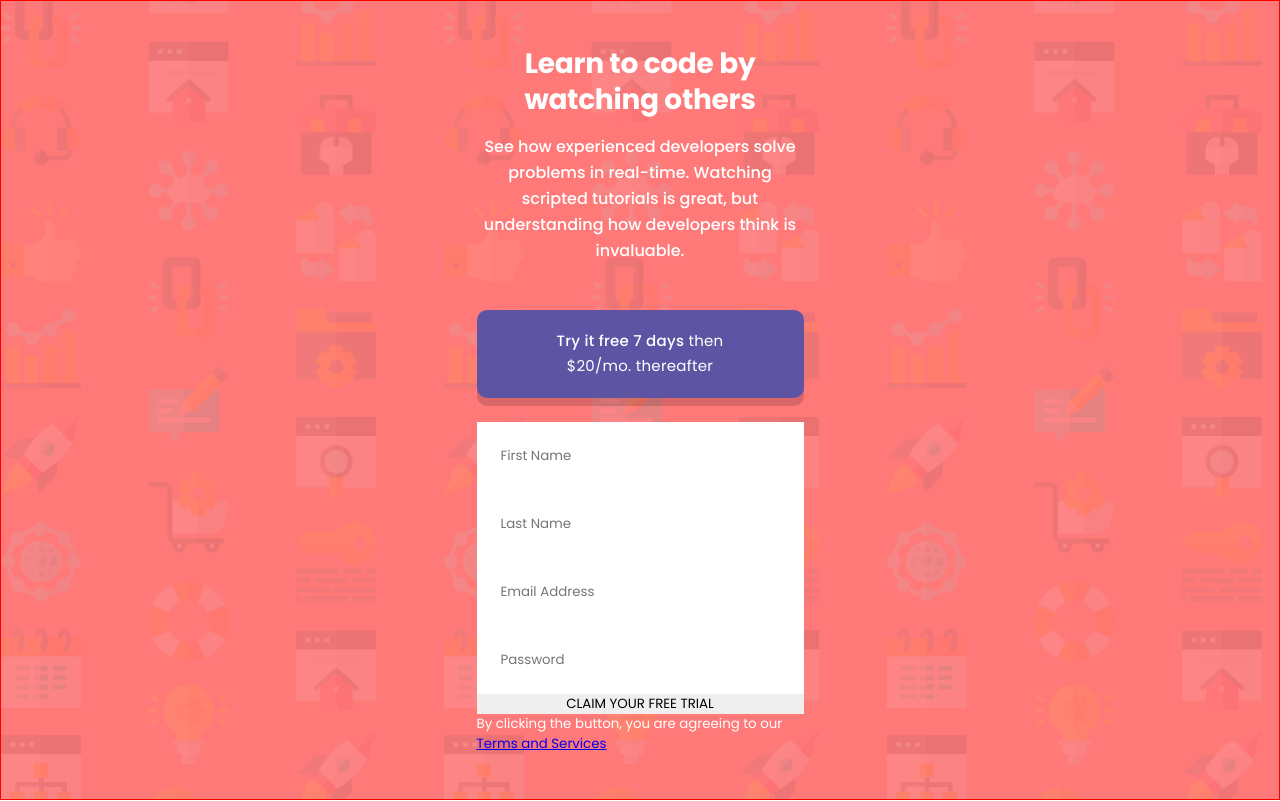
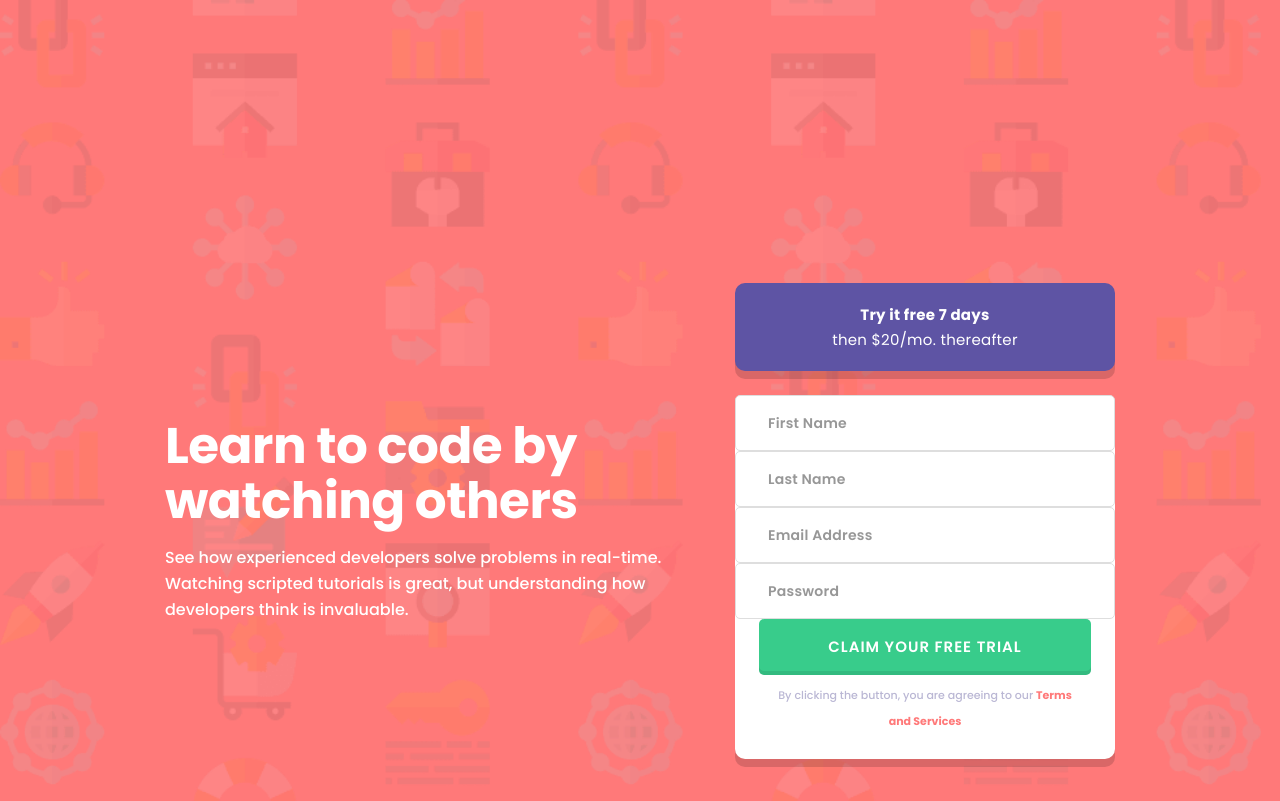
Before and after one commit to bojanab987/sign-up-form, a plain HTML site: page index.html in a window 1280 px wide. Shown: the top 801 px of the page. Drawn offline with Linux system fonts and the light colour scheme.

Commit message:
update style.css

```diff
--- a/css/style.css
+++ b/css/style.css
@@ -4,6 +4,11 @@
     --primary-violet:rgb(94,84,164);
     --primary-darkGray:rgb(61,59,72);
     --neutral-white: rgb(255,255,255);
+    --secondary-veryLightGray:rgb(222,222,222);
+    --secondary-lightBlueGray:rgb(186,183,212);
+    --secondary-hoverGreen: rgb(119, 226, 179);
+    --secondary-darkCoral:rgb(255,90,90);
+    --box-shadow: 0px 8px 0px 0px rgba(0, 0, 0, 0.15);
    }
 
 *, *::before, *::after{
@@ -11,42 +16,47 @@
     font-family: 'Poppins', sans-serif;
 }
 
-/*TO DO:check which element is not included in html and remove it*/
 html,body,main,div,section,h1,p,span,img,form,input,button,strong,small{
     margin:0;
     padding: 0;
     border: 0;
 }
 
-html, body, .container{
-    width: 100vw;
-    height: 100vh;
+html, body{
+    width: auto;
+    height: auto;
+    justify-content: center;
+}
+
+body{
+    background: url(../assets/bg-intro-desktop.png), var(--primary-coralRed);
+    background-size: cover;
+    background-repeat: no-repeat;
 }
 
 .container{
-    border: 1px solid red;
     display: flex;
     flex-direction: column;
     justify-content: space-evenly;
     align-items: center;
-    background: url(../assets/bg-intro-desktop.png), var(--primary-coralRed);
-    background-size: cover;
     color:var(--neutral-white);
-    padding-left: 24px;
-    padding-right: 24px;
+    margin:88px 24px 68px;
+
 }
 
 .info__container,
 .signup__container,
-.signup__form{
+.signup__form,
+.free__info{
     display: flex;
     flex-direction: column;
+    /* max-width: 327px; */
+    text-align: center;
 }
 
 .info__container{
-    text-align: center;
-    max-width: 327px;
     gap:16px;
+    margin-bottom: 64px;
 }
 
 .heading{
@@ -63,11 +73,12 @@ html, body, .container{
 }
 
 .signup__container{
-    max-width: 327px;
     gap:24px;
 }
 
 .free__info{
+    justify-content: center;
+    align-items: center;
     font-size: 15px;
     line-height: 1.7;
     font-weight: 400;
@@ -75,40 +86,181 @@ html, body, .container{
     border-radius: 10px;
     letter-spacing: 0.27px;
     height: 88px;
-    text-align: center;
-    padding:18px 66px;
-    box-shadow: 0px 8px 0px 0px rgba(0, 0, 0, 0.15);
+    box-shadow: var(--box-shadow);
+}
+
+.strong{
+    font-weight: 700;
+}
+
+.signup__form{
+    border-radius: 10px;
+    background-color: var(--neutral-white);
+    box-shadow: var(--box-shadow);
+}
+
+.input__container{
+    display: flex;
+    flex-direction: column;
+}
+
+.input__container, .submitBtn{
+    margin:0 24px 8px;
+}
+
+.input__container:first-of-type{
+    margin-top: 24px;
+}
+
+.input, .submitBtn{
+    border-radius: 5px;
+    height: 56px;
+    font-weight: 600;
+}
+
+
+.input{
+    border: 1px solid var(--secondary-veryLightGray);
+    font-size: 14px;
+    line-height: 1.85;
+    letter-spacing: 0.25px;
+    color:var(--primary-darkGray);
+    padding-left: 19.41px;
+}
+
+.input::placeholder{
+    opacity: 0.75;
+}
+
+.input:focus {
+    outline: none;
+}
+
+.input:active, .input:hover, .input:focus-visible{
+    border-color: var(--primary-violet);
+    caret-color: var(--primary-violet)
+}
+
+.invalid{
+    border:2px solid var(--primary-coralRed);
+    background: url(../assets/icon-error.svg);
+    background-repeat: no-repeat;
+    background-position: right 27px top 16px;
+}
+
+.error__message {
+    display: none;
+    margin-top:6px;
+    font-weight: 500;
+    line-height: 1.5;
+    font-size: 11px;
+    color:var(--primary-coralRed);
+    font-style: italic;
+    text-align: right;
+}
+.message-visible {
+    display: block;
+}
+
+.submitBtn{
+    background-color: var(--primary-lightGreen);
+    font-size: 15px;
+    color: var(--neutral-white);
+    line-height: 1.7px;
+    letter-spacing: 1px;
+    box-shadow: 0px -4px 0px 0px rgba(0, 0, 0, 0.09) inset;
+}
+
+.submitBtn:hover{
+    background-color: var(--secondary-hoverGreen);
+    cursor:pointer;
+}
+
+.terms{
+    color:var(--secondary-lightBlueGray);
+    font-weight: 500;
+    margin:0 39px 24px;
+    font-size: 11px;
+    line-height:1.9;
+}
+
+.terms__link{
+    text-decoration: none;
+    color:var(--primary-coralRed);
+    font-weight:700;
+}
+
+.terms__link:hover{
+    color:var(--secondary-darkCoral);
+}
+
+@media screen and (max-width:375px){
+    body{
+        background: url(../assets/bg-intro-mobile.png), var(--primary-coralRed);
+        background-size: cover;
+        background-repeat: no-repeat;
+    }
+}
+
+@media screen and (min-width:1024px){
+    .container {
+        flex-direction: row;
+        margin:121px 165px;
+        height: 100vh;
+        gap:45px;
+    }
+
+    .info__container {
+        max-width: 525px;
+        text-align: left;
+        margin-top: 290px;
+        margin-bottom: 290px;
+    }
+
+    .heading{
+        font-size: 50px;
+        line-height: 1.1;
+        letter-spacing: -0.52px;
+    }
+
+    .info__paragraph{
+        height:78px;
+    }
+
+    .signup__container{
+        margin:0;
+        max-width: 540px;
+    }
+
+    .input {
+        padding-left: 32px;
+    }
+
+    .terms{
+        line-height: 2.36;
+    }
 
 }
 
-.strong{
-    font-weight: 500;
+@media screen and (min-width:1024px) and (max-width:1346px){
+    .free__info{
+        display: inline-flex;
+  }
+}
+
+@media screen and (min-width:1347px){
+    .free__info{
+        flex-direction: row;
+        gap:5px;
+        height: 60px;
+    }
+
+    .input__container, .submitBtn {
+        margin: 0 40px 20px;
+    }
+
+    .input__container:first-of-type{
+        margin-top: 40px;
+    }
 
 }
-
-.signup__form{
-
-}
-.input{
-padding: 24px;
-border:
-}
-.input__firstName{
-
-}
-
-.input__lastName{
-
-}
-
-.input__email{}
-
-.input__password{}
-
-.submitBtn{}
-
-.terms{
-
-}
-
-.terms__link{}
```
